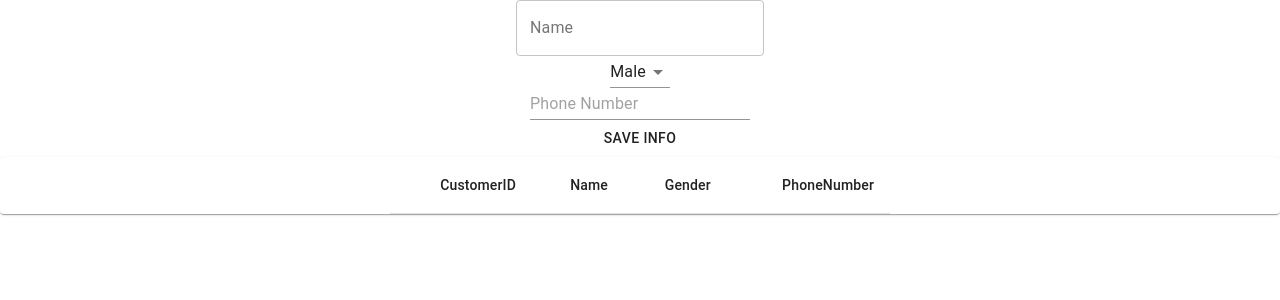
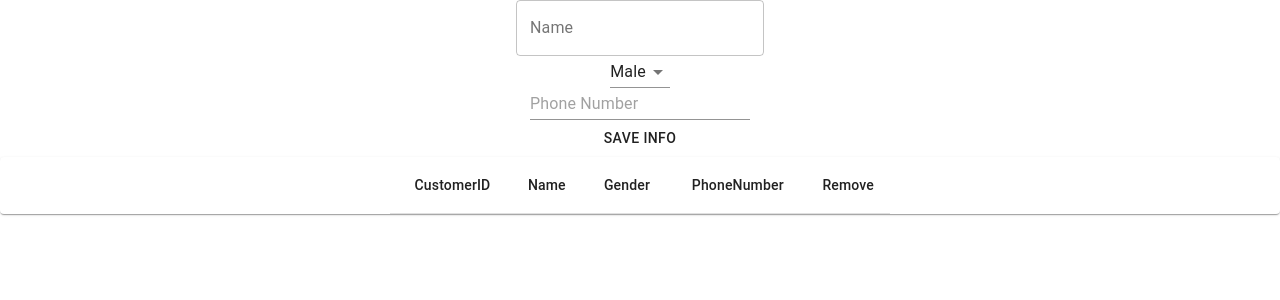
Before and after one commit to sabhishek78/react_form, a React (Create React App) app: page / in a window 1280 px wide. Shown: the top 300 px of the page. Built offline with nearby package versions, Linux system fonts and the light colour scheme.

Commit message:
able to print the customer id on clicking the recycle button

```diff
--- a/package.json
+++ b/package.json
@@ -4,6 +4,7 @@
   "private": true,
   "dependencies": {
     "@material-ui/core": "^4.9.11",
+    "@material-ui/icons": "^4.9.1",
     "@testing-library/jest-dom": "^4.2.4",
     "@testing-library/react": "^9.5.0",
     "@testing-library/user-event": "^7.2.1",
--- a/src/EnquiryForm/index.js
+++ b/src/EnquiryForm/index.js
@@ -104,7 +104,7 @@ class EnquiryForm extends React.Component {
                     { this.state.isLoading?<CircularProgress />:<div></div>}
                 </div>
                  <div>
-                     <SimpleTable data={this.state.data}/>
+                     <SimpleTable data={this.state.data} deleteData={(index) => {}}/>
                  </div>
             </div>
         );
--- a/src/Table/index.js
+++ b/src/Table/index.js
@@ -7,6 +7,7 @@ import TableContainer from '@material-ui/core/TableContainer';
 import TableHead from '@material-ui/core/TableHead';
 import TableRow from '@material-ui/core/TableRow';
 import Paper from '@material-ui/core/Paper';
+import DeleteIcon from '@material-ui/icons/Delete';
 
 const useStyles = makeStyles({
     table: {
@@ -28,6 +29,7 @@ export default function SimpleTable(props) {
                         <TableCell align="right">Name</TableCell>
                         <TableCell align="right">Gender</TableCell>
                         <TableCell align="right">PhoneNumber</TableCell>
+                        <TableCell align="right">Remove</TableCell>
                     </TableRow>
                 </TableHead>
                 <TableBody>
@@ -37,6 +39,7 @@ export default function SimpleTable(props) {
                             <TableCell align="right">{item.customerName}</TableCell>
                             <TableCell align="right">{item.gender}</TableCell>
                             <TableCell align="right">{item.phoneNumber}</TableCell>
+                            <TableCell align="right"><button name='Delete'onClick={()=>console.log(item.customerID)}> <DeleteIcon /> </button></TableCell>
                         </TableRow>
                     ))}
                 </TableBody>
```
Also changed, not shown: 1 other file (tests, documents, lock files or other folders).
